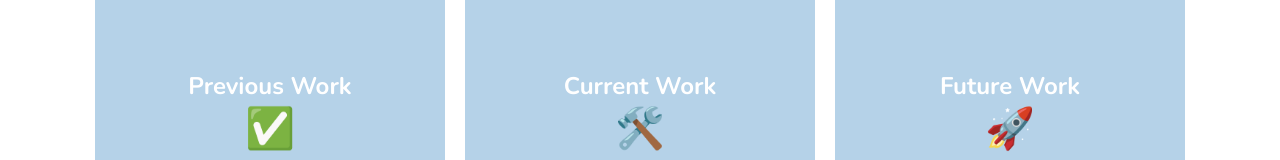
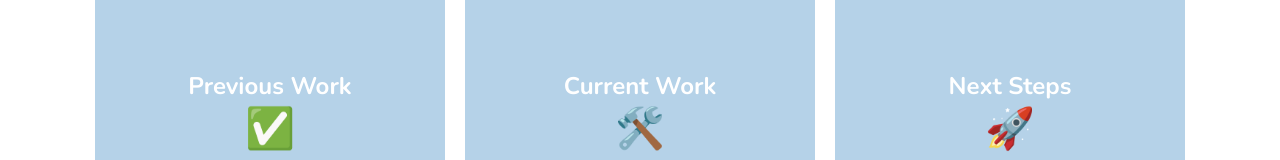
Before and after one commit to emilyho14/personal-website, a React (Vite) app: page /Research in a window 1280 px wide. Shown: the part 502-662 px from the top of the page. Built offline with nearby package versions, Linux system fonts and the light colour scheme.

Commit message:
change card contents

```diff
--- a/src/pages/Research.jsx
+++ b/src/pages/Research.jsx
@@ -22,7 +22,7 @@ export default function Research() {
       ],
     },
     {
-      title: "Future Work",
+      title: "Next Steps",
       title_emoji: "🚀",
       card_list_back: [
         { name: "Incorporate Model Context Protocol (MCP)" },
```
